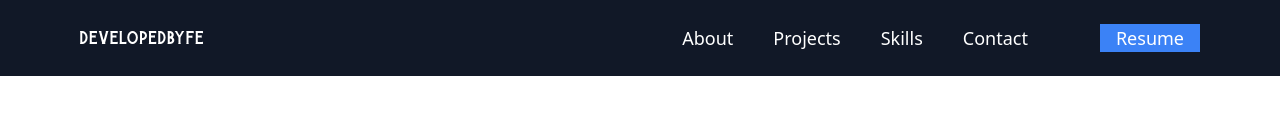
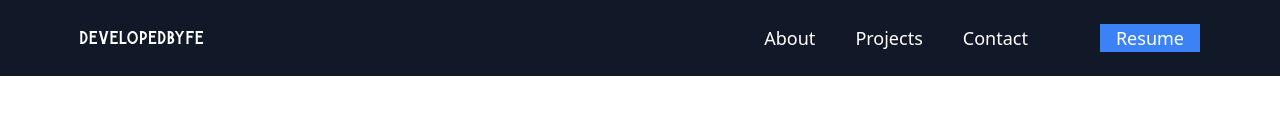
Before and after one commit to fulyaertay/personal-portfolio, a Next.js app: page / in a window 1280 px wide. Shown: the top 137 px of the page. Built offline with nearby package versions, Linux system fonts and the light colour scheme.

Commit message:
Update index.tsx

```diff
--- a/pages/index.tsx
+++ b/pages/index.tsx
@@ -107,12 +107,7 @@ export default function Home() {
                   Projects{" "}
                 </a>
               </li>
-              <li className="text-lg  text-white hover:text-gray-300">
-                <a id="about-link" href="#about">
-                  Skills {" "}
-                </a>
 
-              </li>
               <li className="text-lg text-white hover:text-gray-300 ">
                 <a id="contact-link" href="#contact">
                   Contact{" "}
```
